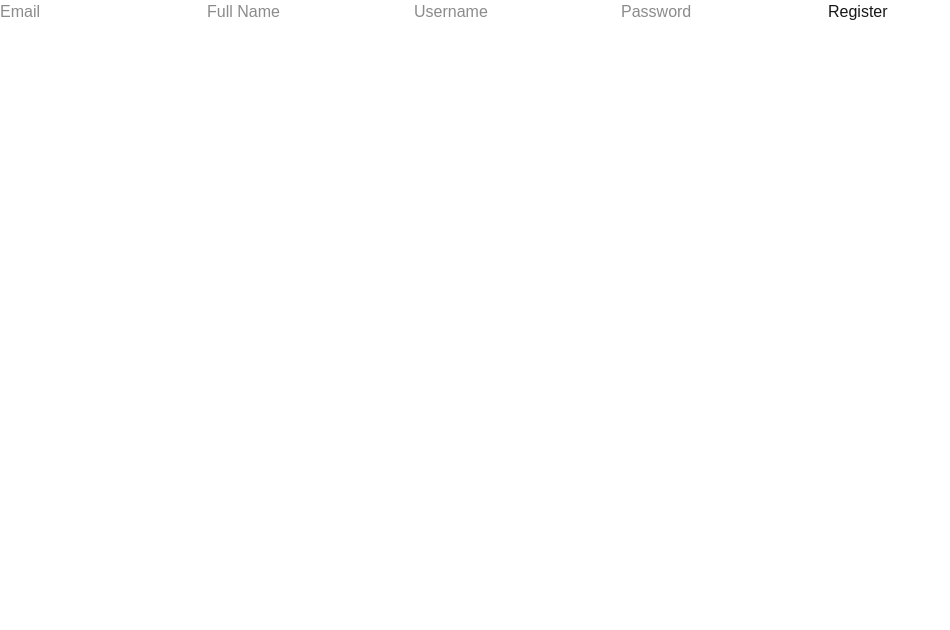
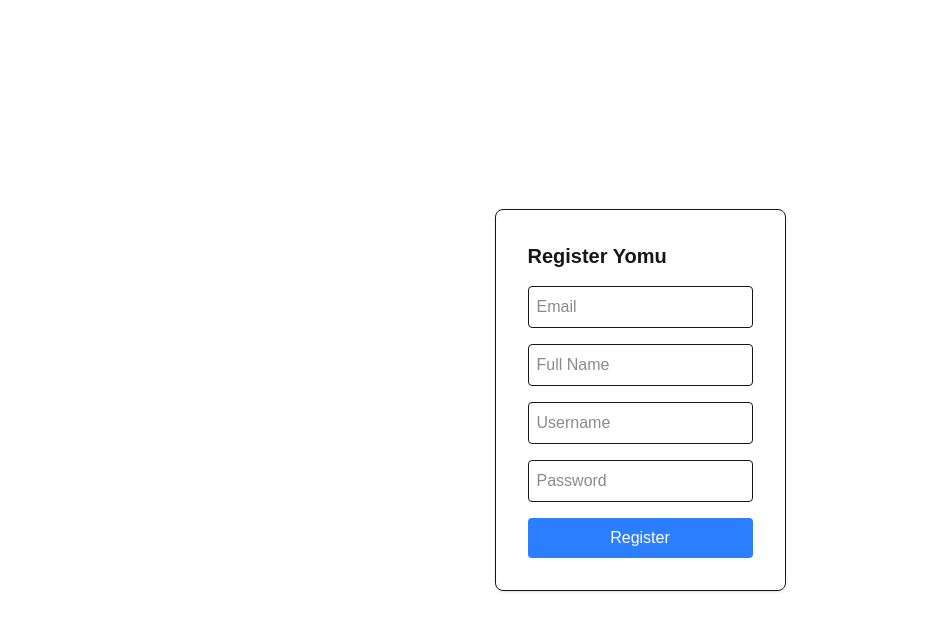
Before and after one commit to advprog-2026-B14-project/yomu-frontend, a Next.js app: page /register in a window 1280 px wide. Shown: the top 630 px of the page, without its empty margins (0-950 px from the left). Built offline with nearby package versions, Linux system fonts and the light colour scheme.

Commit message:
refactor: buat auth page pake modular design

```diff
--- a/src/app/(auth)/login/page.tsx
+++ b/src/app/(auth)/login/page.tsx
@@ -1,71 +1,7 @@
-"use client";
+import { LoginModule } from "@/components/modules/AuthenticationModule";
 
-import { useState } from "react";
+const LoginPage = () => {
+  return <LoginModule />;
+};
 
-export default function LoginPage() {
-  const [formData, setFormData] = useState({
-    identifier: "",
-    password: "",
-  });
-
-  const handleChange = (e: React.ChangeEvent<HTMLInputElement>) => {
-    setFormData({ ...formData, [e.target.name]: e.target.value });
-  };
-
-  const handleSubmit = async (e: React.FormEvent) => {
-    e.preventDefault();
-
-    try {
-      const response = await fetch(`${process.env.NEXT_PUBLIC_API_URL}/auth/login`, {
-        method: "POST",
-        headers: {
-          "Content-Type": "application/json",
-        },
-        body: JSON.stringify(formData),
-      });
-
-      if (response.ok) {
-        const result = await response.json();
-        localStorage.setItem("token", result.access_token);
-        alert("Login berhasil!");
-      } else {
-        const errorData = await response.json();
-        alert(`Login gagal: ${errorData.message || "Email/Username atau password salah"}`);
-      }
-    } catch (error) {
-      alert("Tidak bisa konek ke server! Pastikan API Gateway/Backend sudah menyala.");
-    }
-  };
-
-  return (
-    <div className="flex flex-col items-center justify-center min-h-screen">
-      <form onSubmit={handleSubmit} className="flex flex-col gap-4 p-8 border rounded-lg shadow-sm">
-        <h1 className="text-xl font-bold">Login Yomu</h1>
-
-        <input
-          name="identifier"
-          placeholder="Email or Username"
-          className="p-2 border rounded"
-          onChange={handleChange}
-          required
-        />
-
-        <input
-          name="password"
-          type="password"
-          placeholder="Password"
-          className="p-2 border rounded"
-          onChange={handleChange}
-          required
-        />
-
-        <button
-          type="submit"
-          className="p-2 bg-blue-500 text-white rounded hover:bg-blue-600 transition-colors"
-        >
-          Login
-        </button>
-      </form>
-    </div>
-  );
-}
+export default LoginPage;
--- a/src/app/(auth)/register/page.tsx
+++ b/src/app/(auth)/register/page.tsx
@@ -1,50 +1,7 @@
-"use client";
+import { RegisterModule } from "@/components/modules/AuthenticationModule";
 
-import { useState } from "react";
+const RegisterPage = () => {
+  return <RegisterModule />;
+};
 
-export default function RegisterPage() {
-  const [formData, setFormData] = useState({
-    email: "",
-    fullName: "",
-    password: "",
-    username: "",
-  });
-
-  const handleChange = (e: React.ChangeEvent<HTMLInputElement>) => {
-    setFormData({ ...formData, [e.target.name]: e.target.value });
-  };
-
-  const handleSubmit = async (e: React.FormEvent) => {
-    e.preventDefault();
-    try {
-      const response = await fetch(`${process.env.NEXT_PUBLIC_API_URL}/auth/register`, {
-        method: "POST",
-        headers: {
-          "Content-Type": "application/json",
-        },
-        body: JSON.stringify(formData),
-      });
-
-      if (response.ok) {
-        alert("Register berhasil!");
-      } else {
-        const error = await response.text();
-        alert(`Register gagal: ${error}`);
-      }
-    } catch (error) {
-      alert("Tidak bisa konek ke server!");
-    }
-  };
-
-  return (
-    <div>
-      <form onSubmit={handleSubmit}>
-        <input name="email" placeholder="Email" onChange={handleChange} />
-        <input name="fullName" placeholder="Full Name" onChange={handleChange} />
-        <input name="username" placeholder="Username" onChange={handleChange} />
-        <input name="password" type="password" placeholder="Password" onChange={handleChange} />
-        <button type="submit">Register</button>
-      </form>
-    </div>
-  );
-}
+export default RegisterPage;
--- a/src/components/modules/AuthenticationModule/index.tsx
+++ b/src/components/modules/AuthenticationModule/index.tsx
@@ -1,3 +1,178 @@
-export const AuthenticationModule = () => {
-  return <div>Ini halaman Authentication</div>;
+"use client";
+
+import { useState } from "react";
+
+export const LoginModule = () => {
+  const [formData, setFormData] = useState({
+    identifier: "",
+    password: "",
+  });
+  const [errorMessage, setErrorMessage] = useState<string | null>(null);
+  const [successMessage, setSuccessMessage] = useState<string | null>(null);
+
+  const handleChange = (e: React.ChangeEvent<HTMLInputElement>) => {
+    setFormData({ ...formData, [e.target.name]: e.target.value });
+  };
+
+  const handleSubmit = async (e: React.FormEvent) => {
+    e.preventDefault();
+    setErrorMessage(null);
+    setSuccessMessage(null);
+
+    try {
+      const response = await fetch(`${process.env.NEXT_PUBLIC_API_URL}/auth/login`, {
+        method: "POST",
+        headers: {
+          "Content-Type": "application/json",
+        },
+        body: JSON.stringify(formData),
+      });
+
+      if (response.ok) {
+        const result = await response.json();
+        localStorage.setItem("token", result.access_token);
+        setSuccessMessage("Login berhasil!");
+      } else {
+        let message = "Login gagal. Email/Username atau password salah.";
+
+        try {
+          const data = await response.json();
+          if (typeof data?.message === "string" && data.message.trim().length > 0) {
+            const normalized = data.message.toLowerCase();
+            if (!normalized.includes("env") && !normalized.includes("database") && !normalized.includes("secret")) {
+              message = data.message;
+            }
+          }
+        } catch {
+          // jika respons tidak dapat diparsing, gunakan pesan umum
+        }
+
+        setErrorMessage(message);
+      }
+    } catch (error) {
+      setErrorMessage("Tidak dapat terhubung ke server. Silakan coba lagi nanti.");
+    }
+  };
+
+  return (
+    <div className="flex flex-col items-center justify-center min-h-screen">
+      <form onSubmit={handleSubmit} className="flex flex-col gap-4 p-8 border rounded-lg shadow-sm">
+        <h1 className="text-xl font-bold">Login Yomu</h1>
+
+        {errorMessage ? (
+          <div className="mb-4 p-3 text-sm text-red-700 bg-red-100 rounded">
+            {errorMessage}
+          </div>
+        ) : null}
+        {successMessage ? (
+          <div className="mb-4 p-3 text-sm text-green-700 bg-green-100 rounded">
+            {successMessage}
+          </div>
+        ) : null}
+
+        <input
+          name="identifier"
+          placeholder="Email or Username"
+          className="p-2 border rounded"
+          onChange={handleChange}
+          required
+        />
+
+        <input
+          name="password"
+          type="password"
+          placeholder="Password"
+          className="p-2 border rounded"
+          onChange={handleChange}
+          required
+        />
+
+        <button
+          type="submit"
+          className="p-2 bg-blue-500 text-white rounded hover:bg-blue-600 transition-colors"
+        >
+          Login
+        </button>
+      </form>
+    </div>
+  );
 };
+
+export const RegisterModule = () => {
+  const [formData, setFormData] = useState({
+    email: "",
+    fullName: "",
+    password: "",
+    username: "",
+  });
+  const [errorMessage, setErrorMessage] = useState<string | null>(null);
+  const [successMessage, setSuccessMessage] = useState<string | null>(null);
+
+  const handleChange = (e: React.ChangeEvent<HTMLInputElement>) => {
+    setFormData({ ...formData, [e.target.name]: e.target.value });
+  };
+
+  const handleSubmit = async (e: React.FormEvent) => {
+    e.preventDefault();
+    setErrorMessage(null);
+    setSuccessMessage(null);
+
+    try {
+      const response = await fetch(`${process.env.NEXT_PUBLIC_API_URL}/auth/register`, {
+        method: "POST",
+        headers: {
+          "Content-Type": "application/json",
+        },
+        body: JSON.stringify(formData),
+      });
+
+      if (response.ok) {
+        setSuccessMessage("Register berhasil! Silakan login untuk melanjutkan.");
+      } else {
+        const fallbackMessage = "Register gagal. Silakan periksa kembali data Anda.";
+        let message = fallbackMessage;
+
+        try {
+          const data = await response.json();
+          if (typeof data?.message === "string" && data.message.trim().length > 0) {
+            message = data.message;
+          }
+        } catch {
+          // Jika respons bukan JSON, tetap gunakan pesan fallback
+        }
+
+        if (message.toLowerCase().includes("env") || message.toLowerCase().includes("database")) {
+          message = fallbackMessage;
+        }
+
+        setErrorMessage(message);
+      }
+    } catch (error) {
+      setErrorMessage("Tidak dapat terhubung ke server. Silakan coba lagi nanti.");
+    }
+  };
+
+  return (
+    <div className="flex flex-col items-center justify-center min-h-screen">
+      <form onSubmit={handleSubmit} className="flex flex-col gap-4 p-8 border rounded-lg shadow-sm">
+        <h1 className="text-xl font-bold">Register Yomu</h1>
+        {errorMessage ? (
+          <div className="mb-4 p-3 text-sm text-red-700 bg-red-100 rounded">
+            {errorMessage}
+          </div>
+        ) : null}
+        {successMessage ? (
+          <div className="mb-4 p-3 text-sm text-green-700 bg-green-100 rounded">
+            {successMessage}
+          </div>
+        ) : null}
+
+        <input name="email" placeholder="Email" className="p-2 border rounded" onChange={handleChange} required />
+        <input name="fullName" placeholder="Full Name" className="p-2 border rounded" onChange={handleChange} required />
+        <input name="username" placeholder="Username" className="p-2 border rounded" onChange={handleChange} required />
+        <input name="password" type="password" placeholder="Password" className="p-2 border rounded" onChange={handleChange} required />
+        <button type="submit" className="p-2 bg-blue-500 text-white rounded hover:bg-blue-600 transition-colors">Register</button>
+      </form>
+    </div>
+  );
+};
```
